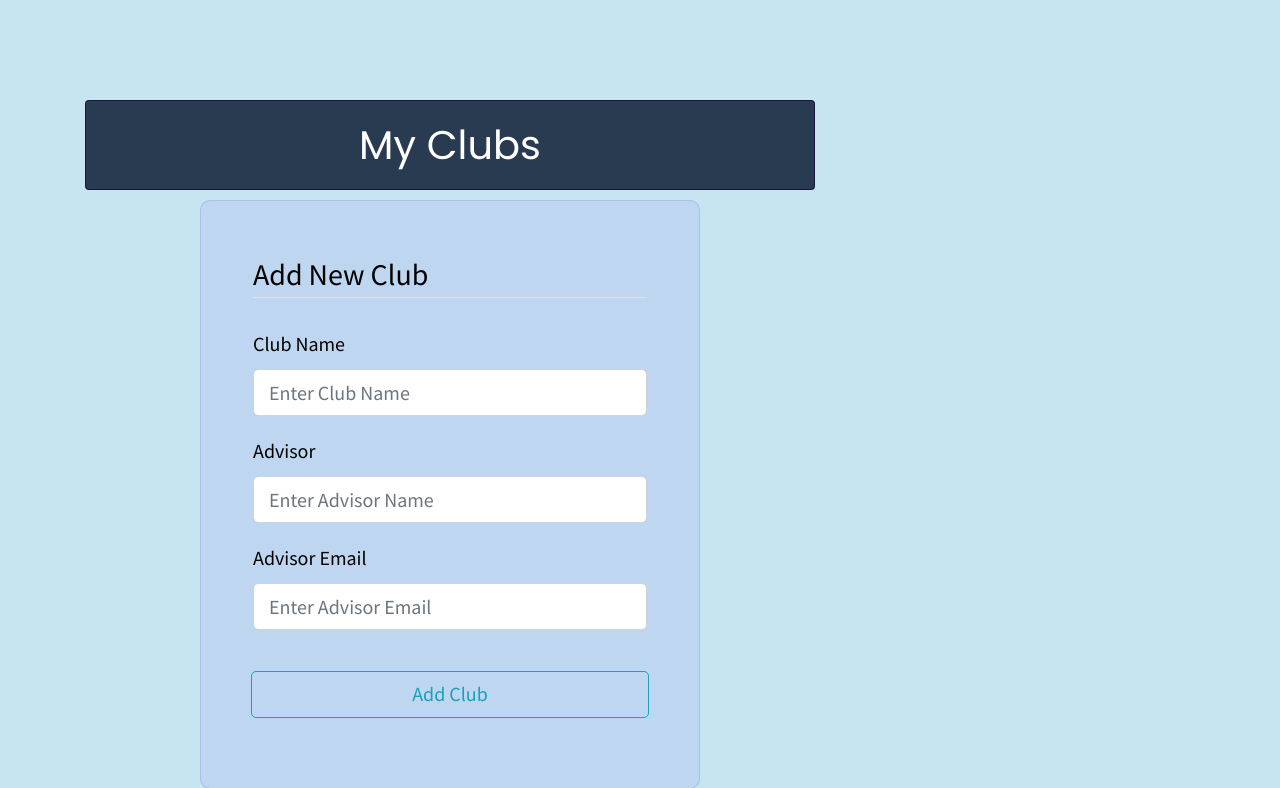
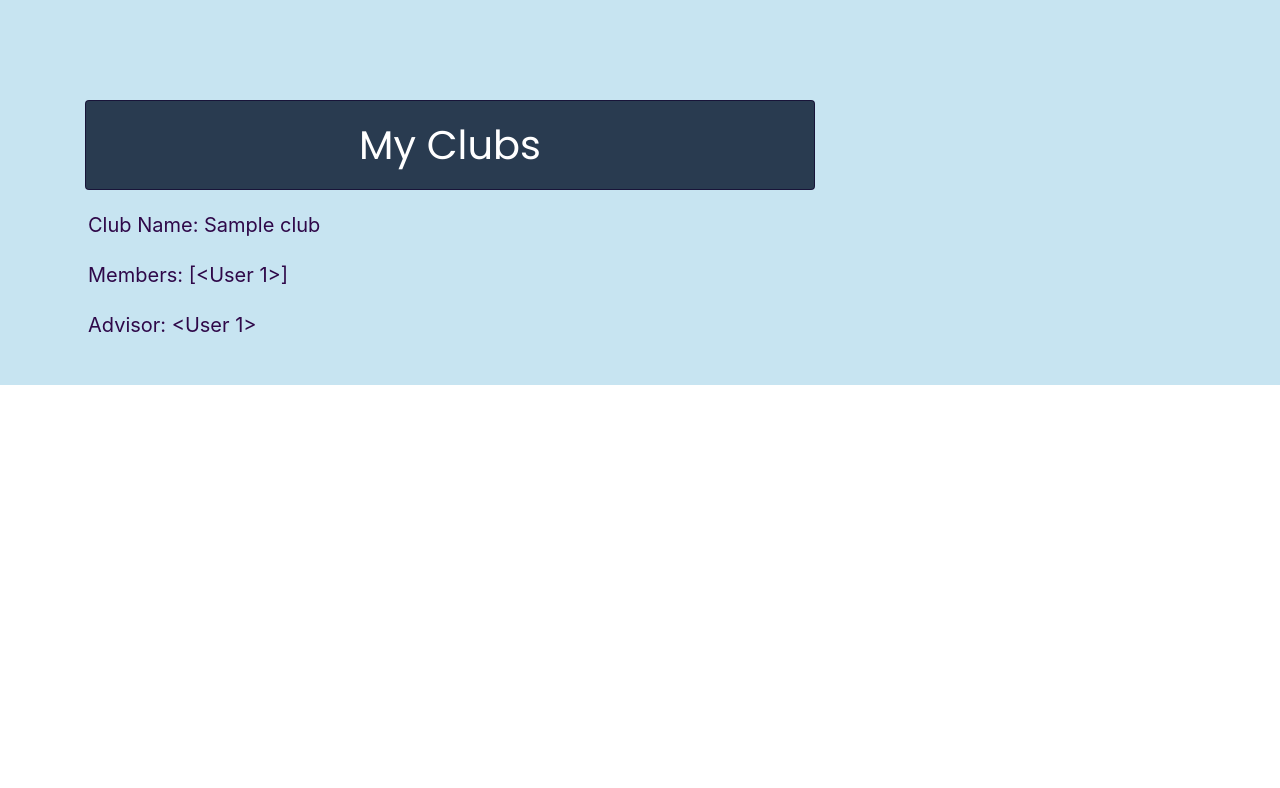
Before and after one commit to joanna131fan/clubsapp, a Flask app: page /user_clubs/1 in a window 1280 px wide. Shown: the part 55-843 px from the top of the page. After the commit the page ends 440 px from the top, so only its background shows below. Run offline with Flask 2, Linux system fonts and the light colour scheme; a user stored in the database is signed in; tables that the repository leaves empty hold one stand-in row (values such as "Sample post"); some libraries are stand-ins or nearby versions.

Commit message:
Update user_clubs.html

```diff
--- a/clubsapp/templates/user_clubs.html
+++ b/clubsapp/templates/user_clubs.html
@@ -2,6 +2,12 @@
 {% block content %}
   <h1>My Clubs</h1>
   <div class="content-section">
+    {% for club in clubs %}
+      <p>Club Name: {{ club.name }}</p>
+      <p>Members: {{ club.members }}</p>
+      <p>Advisor: {{ club.advisor }}</p>
+    {% endfor %}
+    <!--
     <form method="POST" action="">
       {{ form.hidden_tag() }}
       <fieldset class="form-group">
@@ -23,5 +29,6 @@
         {{ form.submit(class="btn btn-outline-info")}}
       </div>
     </form>
+    -->
   </div>
 {% endblock content %}
```
